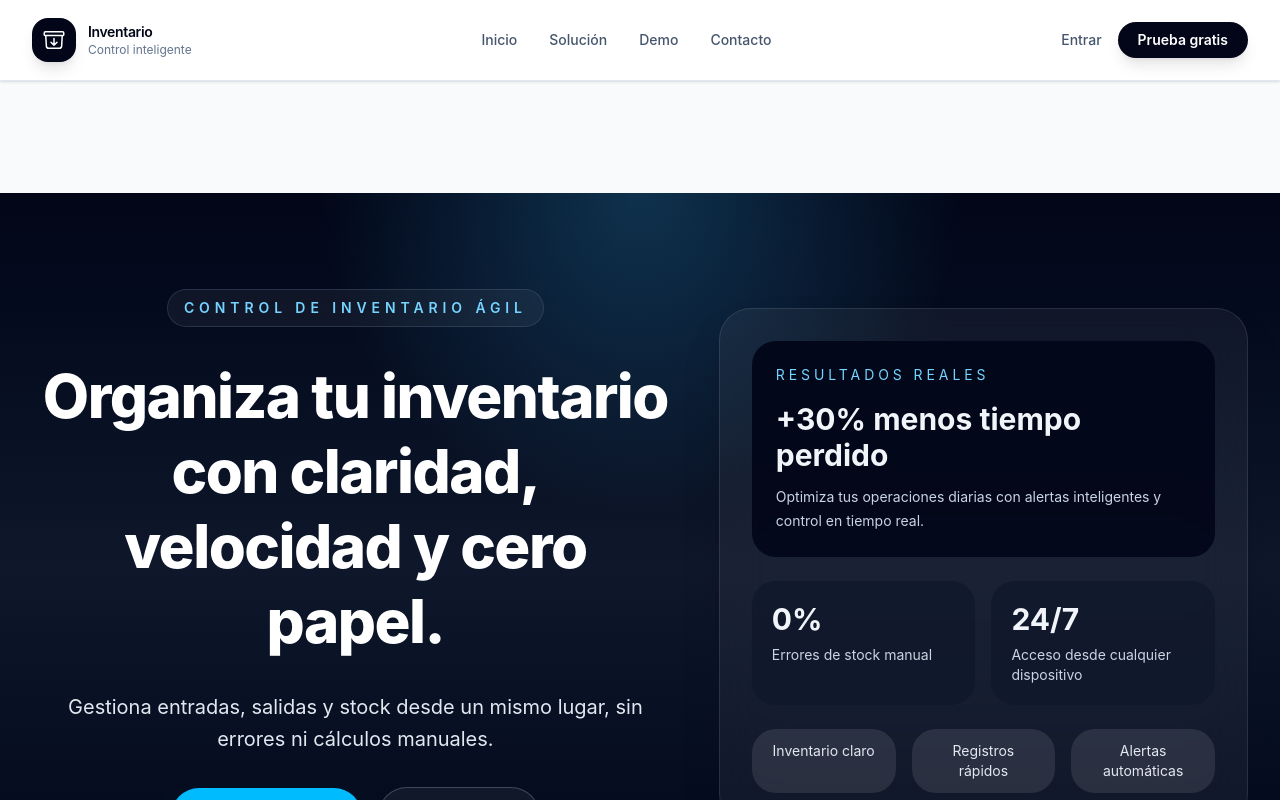
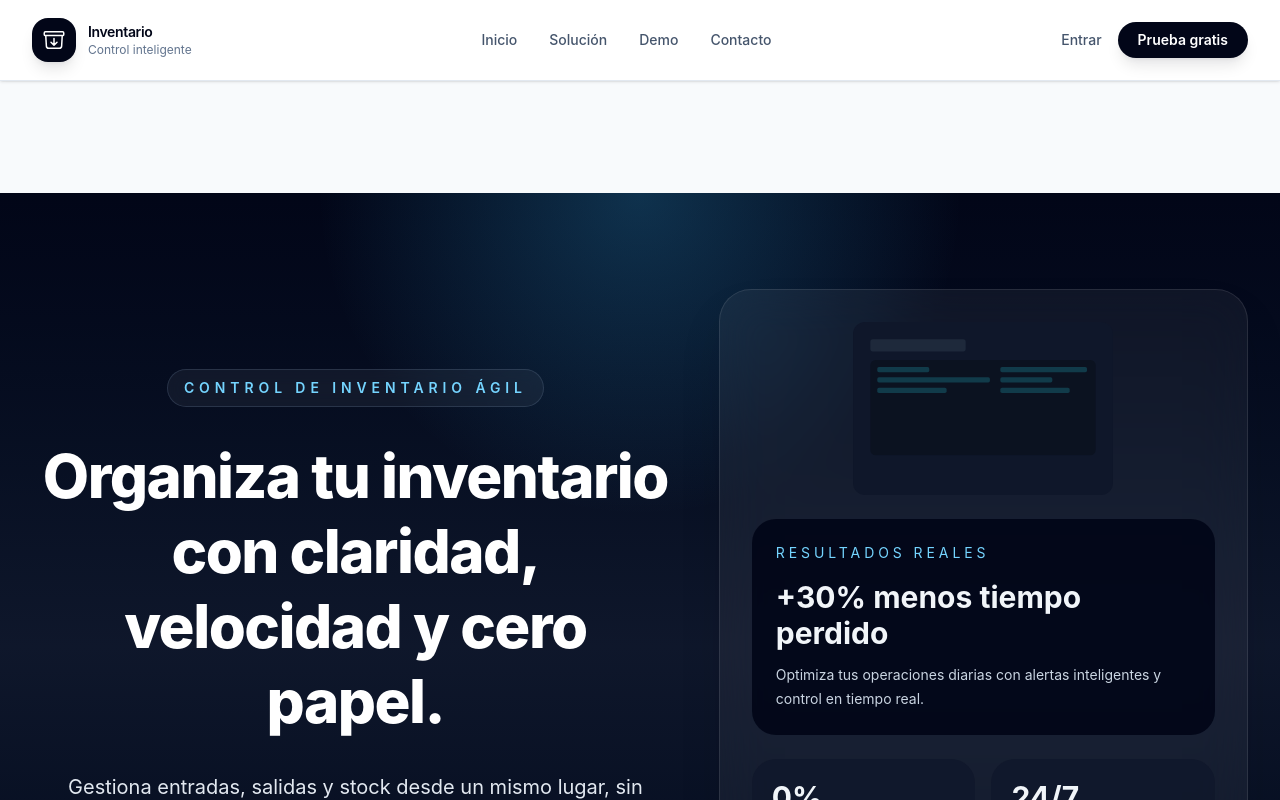
Before and after one commit to MarcoAAguil4r/inventario-appweb, a Next.js app: page / in a window 1280 px wide. Shown: the top 800 px of the page. Built offline with nearby package versions, Linux system fonts and the light colour scheme.

Commit message:
feat(hero): add illustration and minor accessibility tweaks

```diff
--- a/app/components/Hero.tsx
+++ b/app/components/Hero.tsx
@@ -50,6 +50,14 @@ export default function Hero() {
 
           {/* Columna Derecha: Tarjeta de Métricas */}
           <aside className="rounded-[2rem] border border-white/10 bg-white/5 p-8 shadow-2xl shadow-slate-950/20 backdrop-blur-xl" aria-labelledby="hero-stats-title">
+            <div className="mb-6 flex justify-center" role="img" aria-hidden="false">
+              <img
+                src="/hero-illustration.svg"
+                alt="Vista previa del panel de control de inventario"
+                className="w-full max-w-[260px] rounded-xl"
+                loading="lazy"
+              />
+            </div>
             <div className="space-y-6">
               <div className="rounded-3xl bg-slate-950/90 p-6 text-slate-100">
                 <h2 id="hero-stats-title" className="text-sm uppercase tracking-[0.28em] text-sky-300">Resultados reales</h2>
```
Also changed, not shown: public/hero-illustration.svg (added).
